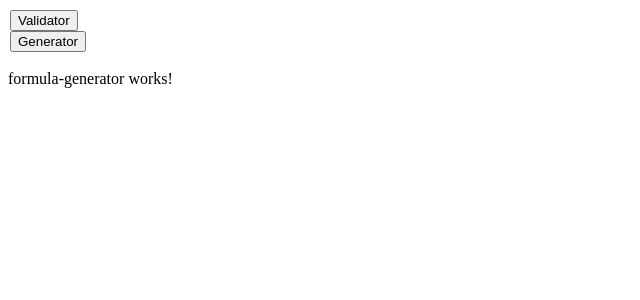
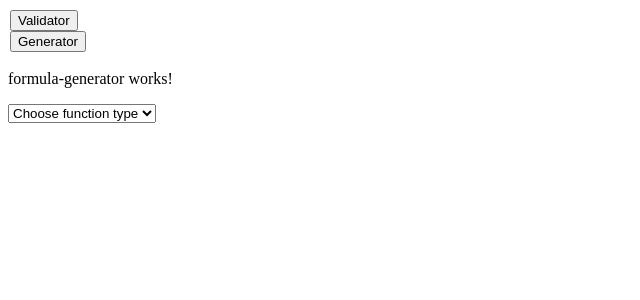
Before and after one commit to Calkenth/RevitFormulasValidator-SPA, an Angular app: page /Generator in a window 1280 px wide. Shown: the top 300 px of the page, without its empty margins (0-640 px from the left). Built offline with nearby package versions, Linux system fonts and the light colour scheme.

Commit message:
added enumToArray custom pipe, started formula generator

```diff
--- /dev/null
+++ b/src/app/Extensions/enumToArray.pipe.ts
@@ -0,0 +1,13 @@
+import { Pipe, PipeTransform } from '@angular/core';
+
+@Pipe({
+  name: 'enumToArray'
+})
+export class EnumToArrayPipe implements PipeTransform {
+
+  transform(data: object) {
+    const keys = Object.keys(data);
+    return keys.slice(keys.length / 2);
+  }
+
+}
--- a/src/app/app.module.ts
+++ b/src/app/app.module.ts
@@ -1,3 +1,4 @@
+import { EnumToArrayPipe } from './Extensions/enumToArray.pipe';
 import { BrowserModule } from '@angular/platform-browser';
 import { NgModule } from '@angular/core';
 import { HttpClientModule } from '@angular/common/http';
@@ -11,14 +12,15 @@ import { FormulaGeneratorComponent } from './formula-generator/formula-generator
   declarations: [
     AppComponent,
     FormulaValidatorComponent,
-    FormulaGeneratorComponent
+    FormulaGeneratorComponent,
+    EnumToArrayPipe
   ],
   imports: [
     BrowserModule,
     AppRoutingModule,
     HttpClientModule
   ],
-  providers: [],
+  providers: [EnumToArrayPipe],
   bootstrap: [AppComponent]
 })
 export class AppModule { }
--- a/src/app/formula-generator/formula-generator.component.html
+++ b/src/app/formula-generator/formula-generator.component.html
@@ -1 +1,9 @@
 <p>formula-generator works!</p>
+
+<form id="formulaGenerator" name="formulaGenerator">
+    <select (change) = "changed($event.target.value)">
+        <option selected hidden>Choose function type</option>
+        <!-- Below line will be looped through the keys and for every key, set label as value from enum pair and key as value attribute of <option> tag-->
+        <option *ngFor="let key of functionTypeEnum | enumToArray" [value]="functionTypeEnum[key]" [label]="key"></option>
+    </select>
+</form>
--- a/src/app/formula-generator/formula-generator.component.ts
+++ b/src/app/formula-generator/formula-generator.component.ts
@@ -1,4 +1,5 @@
 import { Component, OnInit } from '@angular/core';
+import { FunctionTypeEnum } from '../Enums/FunctionTypeEnum.enum';
 
 @Component({
   selector: 'app-formula-generator',
@@ -6,10 +7,13 @@ import { Component, OnInit } from '@angular/core';
   styleUrls: ['./formula-generator.component.css']
 })
 export class FormulaGeneratorComponent implements OnInit {
+  public functionTypeEnum = FunctionTypeEnum;
 
   constructor() { }
 
   ngOnInit(): void {
   }
 
+  changed(e: any) {
+  }
 }
```
Also changed, not shown: 1 other file (tests, documents, lock files or other folders).
